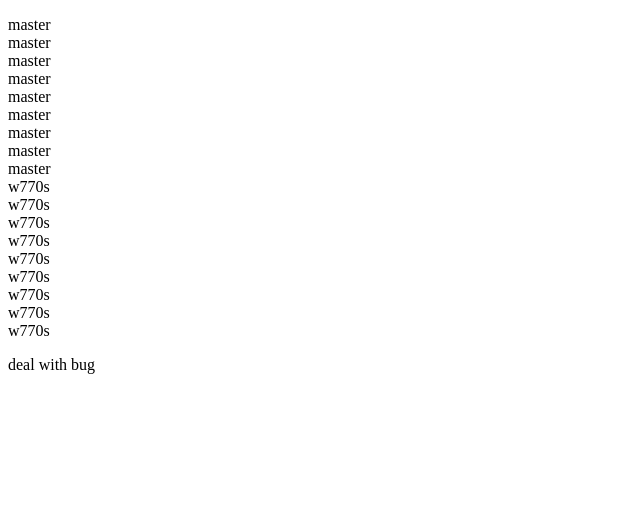
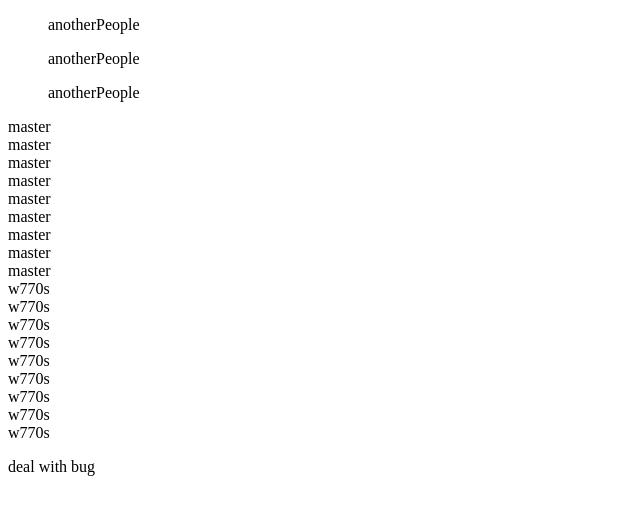
Before and after one commit to smilelog/gittree, a plain HTML site: page index.html in a window 1280 px wide. Shown: the whole page, without its empty margins (0-640 px from the left). Drawn offline with Linux system fonts and the light colour scheme.

Commit message:
anotherPeople

```diff
--- a/index.html
+++ b/index.html
@@ -9,9 +9,9 @@
   <title>Document</title>
 </head>
 <body>
-  <ul></ul>
-  <ul></ul>
-  <ul></ul>
+  <ul>anotherPeople</ul>
+  <ul>anotherPeople</ul>
+  <ul>anotherPeople</ul>
   <ul></ul>
   <ul></ul>
   <ul></ul>
```
